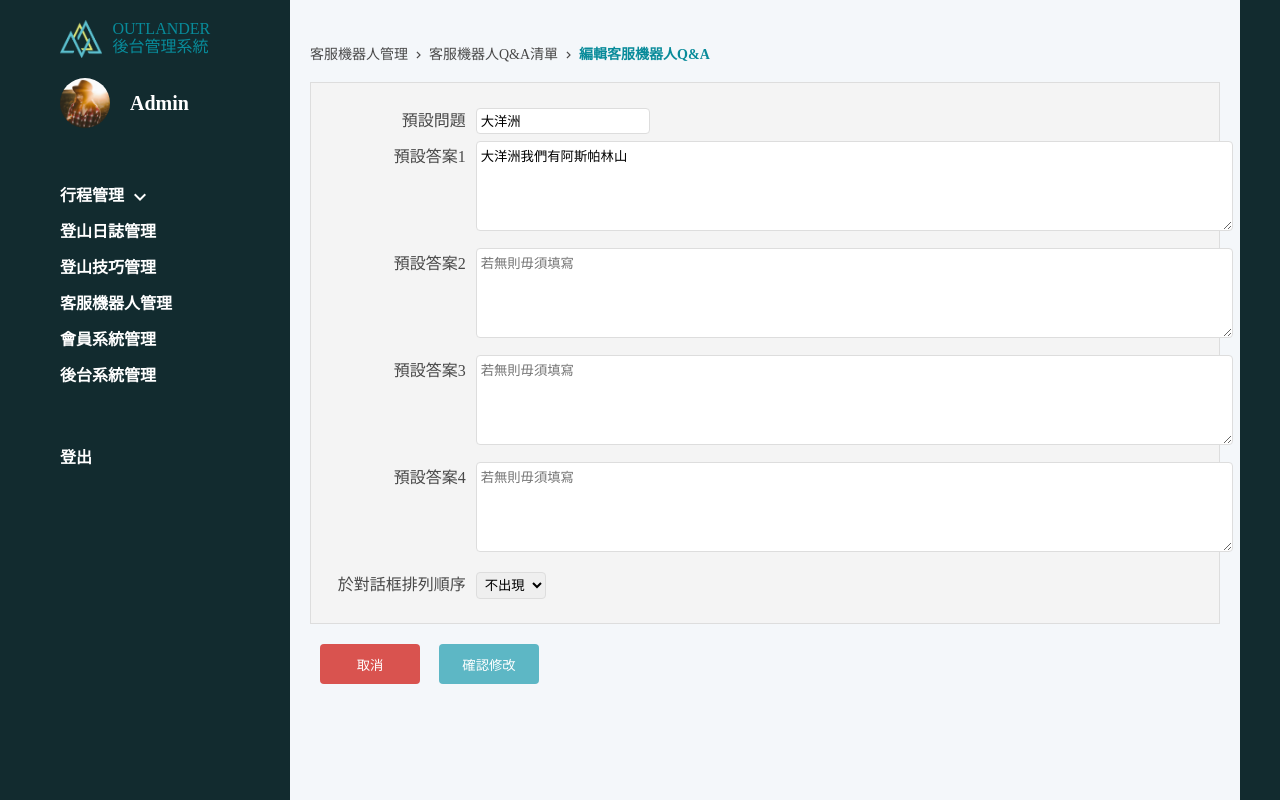
After one commit to outlander-g3/outlander_backstage, a PHP site: page /editRobot.html in a window 1280 px wide. The commit adds this page. Run offline with PHP 8.4, Linux system fonts and the light colour scheme.

Commit message:
欄位告段落

```diff
--- /dev/null
+++ b/editRobot.html
@@ -0,0 +1,136 @@
+<!DOCTYPE html>
+<html lang="en">
+
+<head>
+  <meta charset="UTF-8">
+  <meta name="viewport" content="width=device-width, initial-scale=1.0">
+  <meta http-equiv="X-UA-Compatible" content="ie=edge">
+  <link href="https://fonts.googleapis.com/icon?family=Material+Icons" rel="stylesheet">
+  <link rel="stylesheet" href="css/model.css">
+  <script src="js/model.js"></script>
+  <title>Outlander</title>
+</head>
+
+<body>
+  <section class="container">
+    <div class="row">
+      <div class="col-5">
+        <div class="logo">
+          <div class="row">
+            <div class="col-6 logoImg">
+              <img src="img/logo.png" alt="logo">
+            </div>
+            <div class="col-18">
+              <h1>OUTLANDER</h1>
+              <h2>後台管理系統</h2>
+            </div>
+          </div>
+        </div>
+        <div class="admin">
+          <div class="row">
+            <div class="col-6" id="adminImg">
+              <img src="img/admin1.jpg" alt="admin">
+            </div>
+            <div class="col-18">
+              <p id="admin">Admin</p>
+            </div>
+          </div>
+        </div>
+        <ul id="menu">
+          <li id="menu__itinerary"><a href="#">行程管理 <i class="material-icons">keyboard_arrow_down</i></a></li>
+          <ul class="submenu" id="submenu__itinerary">
+            <li><a href="model.html">行程種類管理</a></li>
+            <li><a href="#">行程開團資訊管理</a></li>
+            <li><a href="#">訂單管理</a></li>
+            <li><a href="#">裝備管理</a></li>
+            <li><a href="#">嚮導管理</a></li>
+            <li><a href="#">標籤管理</a></li>
+          </ul>
+          <li><a href="#">登山日誌管理</a></li>
+          <li><a href="#">登山技巧管理</a></li>
+          <li><a href="robot.html">客服機器人管理</a></li>
+          <li><a href="#">會員系統管理</a></li>
+          <li><a href="#">後台系統管理</a></li>
+        </ul>
+        <button id="signOut">登出</button>
+      </div>
+      <div class="col-19">
+        <div class="main">
+          <div id="breadcrumb">
+            <span>客服機器人管理</span>
+            <i class="material-icons">keyboard_arrow_right</i>
+            <a href="robot.html">客服機器人Q&A清單</a>
+            <i class="material-icons">keyboard_arrow_right</i>
+            <span id="currentLoc">編輯客服機器人Q&A</span>
+          </div>
+          <form>
+            <div class="editArea">
+              <div class="row">
+                <div class="col-4">
+                  <label for="">預設問題</label>
+                </div>
+                <div class="col-20">
+                  <input type="text" value="大洋洲">
+                </div>
+              </div>
+
+              <div class="row">
+                <div class="col-4">
+                  <label for="">預設答案1</label>
+                </div>
+                <div class="col-20">
+                  <textarea name="" id="" cols="100" rows="5">大洋洲我們有阿斯帕林山</textarea>
+                </div>
+              </div>
+              <div class="row">
+                <div class="col-4">
+                  <label for="">預設答案2</label>
+                </div>
+                <div class="col-20">
+                  <textarea name="" id="" cols="100" rows="5" placeholder="若無則毋須填寫"></textarea>
+                </div>
+              </div>
+              <div class="row">
+                <div class="col-4">
+                  <label for="">預設答案3</label>
+                </div>
+                <div class="col-20">
+                  <textarea name="" id="" cols="100" rows="5" placeholder="若無則毋須填寫"></textarea>
+                </div>
+              </div>
+              <div class="row">
+                <div class="col-4">
+                  <label for="">預設答案4</label>
+                </div>
+                <div class="col-20">
+                  <textarea name="" id="" cols="100" rows="5" placeholder="若無則毋須填寫"></textarea>
+                </div>
+              </div>
+              <div class="row">
+                <div class="col-4">
+                  <label for="">於對話框排列順序</label>
+                </div>
+                <div class="col-20">
+                  <select name="" id="">
+                    <option value="0">不出現</option>
+                    <option value="1">1</option>
+                    <option value="2">2</option>
+                    <option value="3">3</option>
+                    <option value="4">4</option>
+                  </select>
+                </div>
+              </div>
+            </div>
+            <div class="confirmArea">
+              <button class="btn btnCancel">取消</button>
+              <button class="btn btnSubmit">確認修改</button>
+            </div>
+          </form>
+        </div>
+      </div>
+    </div>
+  </section>
+
+</body>
+
+</html>
```
Also changed, not shown: css/model.css (+1 -1 lines), editmodel.html (deleted, +0 -174 lines), robot.html (renamed from model.html, +21 -25 lines).
